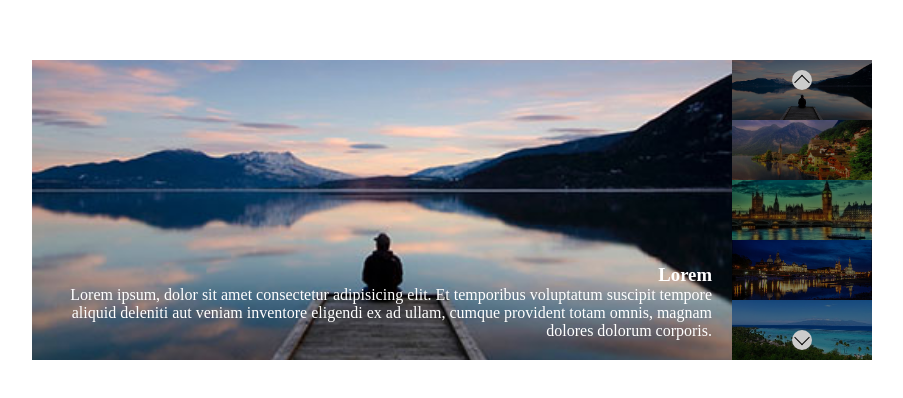
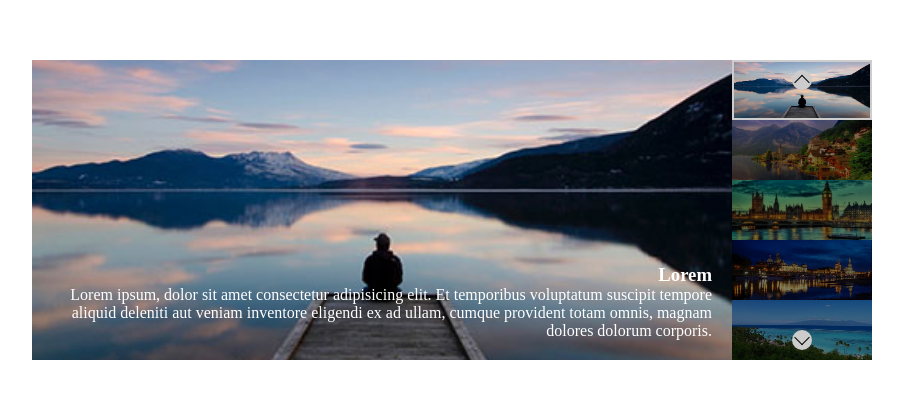
Before and after one commit to Evanflow89/vue-slider, a plain HTML site: page vue-slider/index.html in a window 1280 px wide. Shown: the part 190-588 px from the top of the page, without its empty margins (158-1061 px from the left). Drawn offline with nearby package versions, Linux system fonts and the light colour scheme.

Commit message:
Added active class (con qualche bestemmia)

```diff
--- a/vue-slider/index.html
+++ b/vue-slider/index.html
@@ -27,7 +27,7 @@
         <div class="thumbs">
             <div class="prev" @click="scrollUp()"></div>
 
-            <div class="thumb" v-for="(image, index) in images">
+            <div class="thumb" v-for="(image, index) in images" :class="indexPosition === index ? 'active' : null">
                 <img :src="image.src" :alt="image.title">
             </div>
 
```
